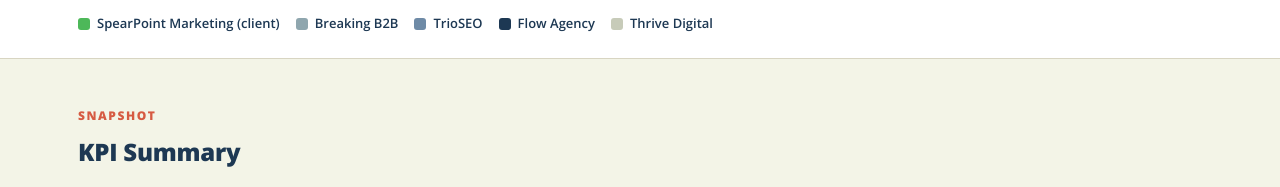
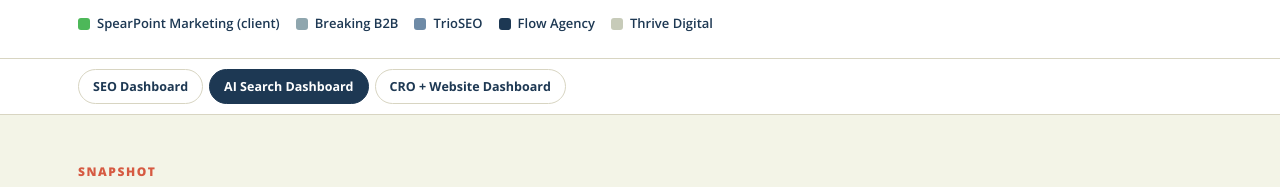
Before and after one commit to jesse441/spearpoint-ai-search-b2b-dashboard, a plain HTML site: page index.html in a window 1280 px wide. Shown: the part 214-401 px from the top of the page. Drawn offline with nearby package versions, Linux system fonts and the light colour scheme; no server answers; a script that the page names is missing.

Commit message:
Add report nav linking SEO, AI Search and CRO + Website dashboards
Co-Authored-By: Claude Opus 5.5 <noreply@anthropic.com>
Claude-Session: https://claude.ai/code/session_012pvBoDLTddg9y7GtfAeUd4

```diff
--- a/index.html
+++ b/index.html
@@ -213,6 +213,11 @@ section.block.score-blue .section-head p { color:#AFC0CC; }
 
 /* 90-Day Roadmap — beige section, distinct from the page's default off-white */
 section.block.roadmap-beige { background:var(--beige); }
+.report-nav { background:#fff; border-bottom:1px solid var(--line); }
+.report-nav .wrap { display:flex; gap:6px; flex-wrap:wrap; padding-top:10px; padding-bottom:10px; }
+.report-nav a, .report-nav span { font-size:12.5px; font-weight:700; padding:7px 14px; border-radius:100px; text-decoration:none; color:var(--blue); border:1.5px solid var(--line); }
+.report-nav a:hover { border-color:var(--blue); background:var(--beige); }
+.report-nav .on { background:var(--blue); color:#fff; border-color:var(--blue); }
 </style>
 </head>
 <body>
@@ -229,6 +234,7 @@ section.block.roadmap-beige { background:var(--beige); }
     <div class="legend-row"><div class="legend-item"><span class="swatch" style="background:#4DB859"></span>SpearPoint Marketing (client)</div><div class="legend-item"><span class="swatch" style="background:#8FA6AE"></span>Breaking B2B</div><div class="legend-item"><span class="swatch" style="background:#6E8AA6"></span>TrioSEO</div><div class="legend-item"><span class="swatch" style="background:#1D3853"></span>Flow Agency</div><div class="legend-item"><span class="swatch" style="background:#C7CBB9"></span>Thrive Digital</div></div>
   </div>
 </header>
+<nav class="report-nav"><div class="wrap"><a href="https://spearpoint-seo-b2b.netlify.app/">SEO Dashboard</a><span class="on" aria-current="page">AI Search Dashboard</span><a href="https://spearpoint-cro-website-b2b.netlify.app/">CRO + Website Dashboard</a></div></nav>
 
 <section class="block">
   <div class="wrap">
```
